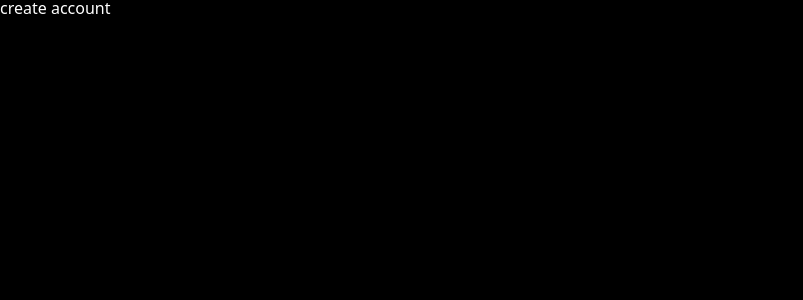
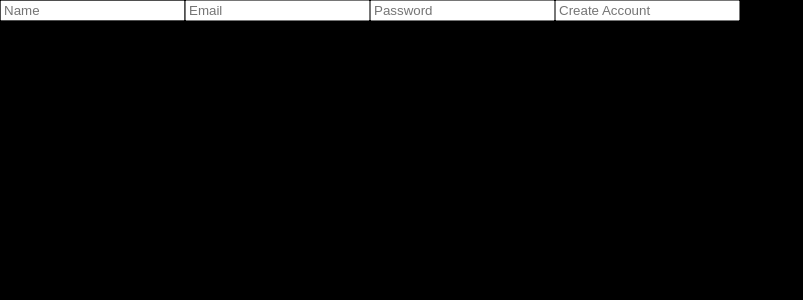
Before and after one commit to goorm12/nwitter-reloaded, a React (Vite) app: page /create-account in a window 1280 px wide. Shown: the top 300 px of the page, without its empty margins (0-803 px from the left). Built offline with nearby package versions, Linux system fonts and the light colour scheme; no server answers.

Commit message:
create-account : ui 작업

```diff
--- a/src/App.tsx
+++ b/src/App.tsx
@@ -8,6 +8,7 @@ import { createGlobalStyle } from "styled-components";
 import reset from "styled-reset";
 import { useEffect, useState } from "react";
 import LoadingScreen from "./components/loading-screen";
+import { auth } from "./routes/firebase";
 
 const router = createBrowserRouter([
   {
@@ -46,7 +47,7 @@ body{
 function App() {
   const [isLoading, setIsLoading] = useState(true);
   const init = async () => {
-    // wait for firebase
+    await auth.authStateReady();
     setIsLoading(false);
   };
 
--- a/src/routes/create-account.tsx
+++ b/src/routes/create-account.tsx
@@ -1,3 +1,30 @@
+import styled from "styled-components";
+
+const Wrapper = styled.div``;
+
+const Form = styled.form``;
+
+const Input = styled.input``;
+
 export default function CreateAccount() {
-  return <h1>create account</h1>;
+  return (
+    <Wrapper>
+      <Form>
+        <Input name="name" placeholder="Name" type="text" required />
+        <Input name="email" placeholder="Email" type="email" required />
+        <Input
+          name="password"
+          placeholder="Password"
+          type="password"
+          required
+        />
+        <Input
+          name="submit"
+          placeholder="Create Account"
+          type="text"
+          required
+        />
+      </Form>
+    </Wrapper>
+  );
 }
```
